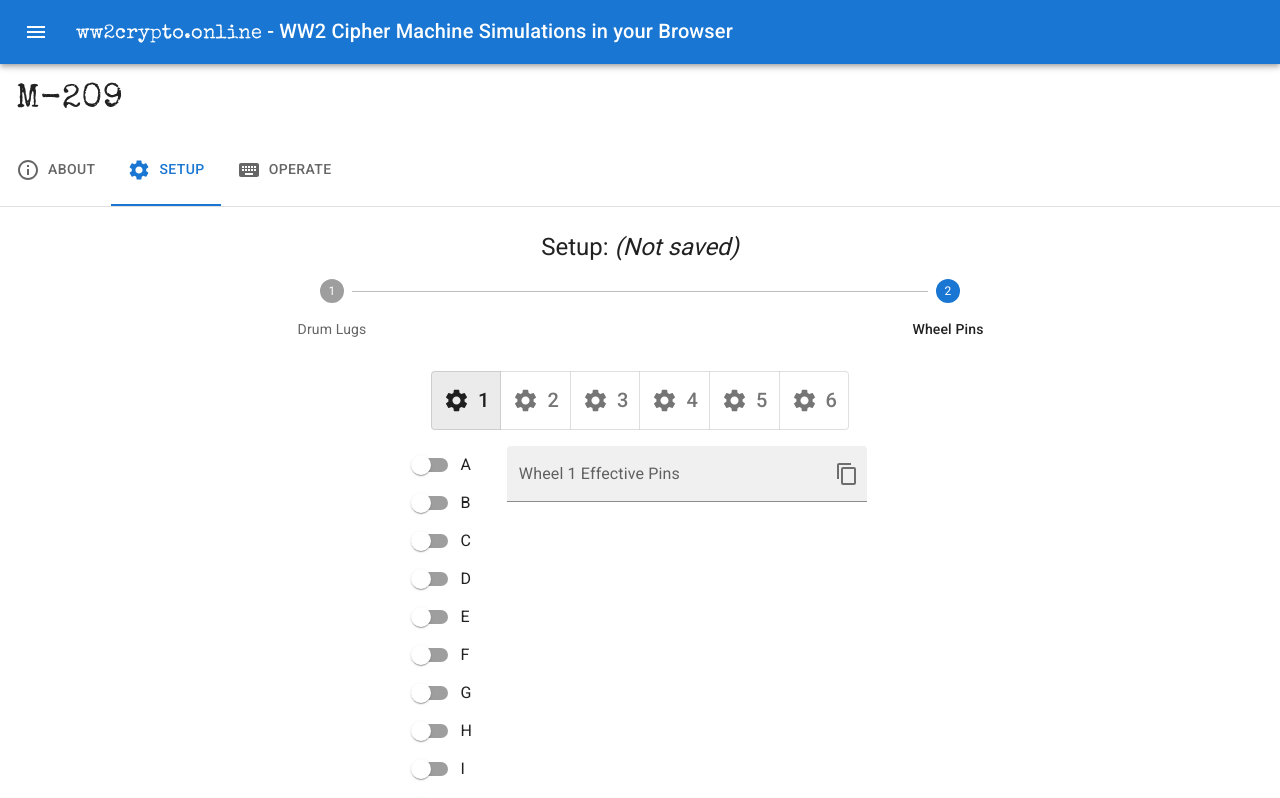
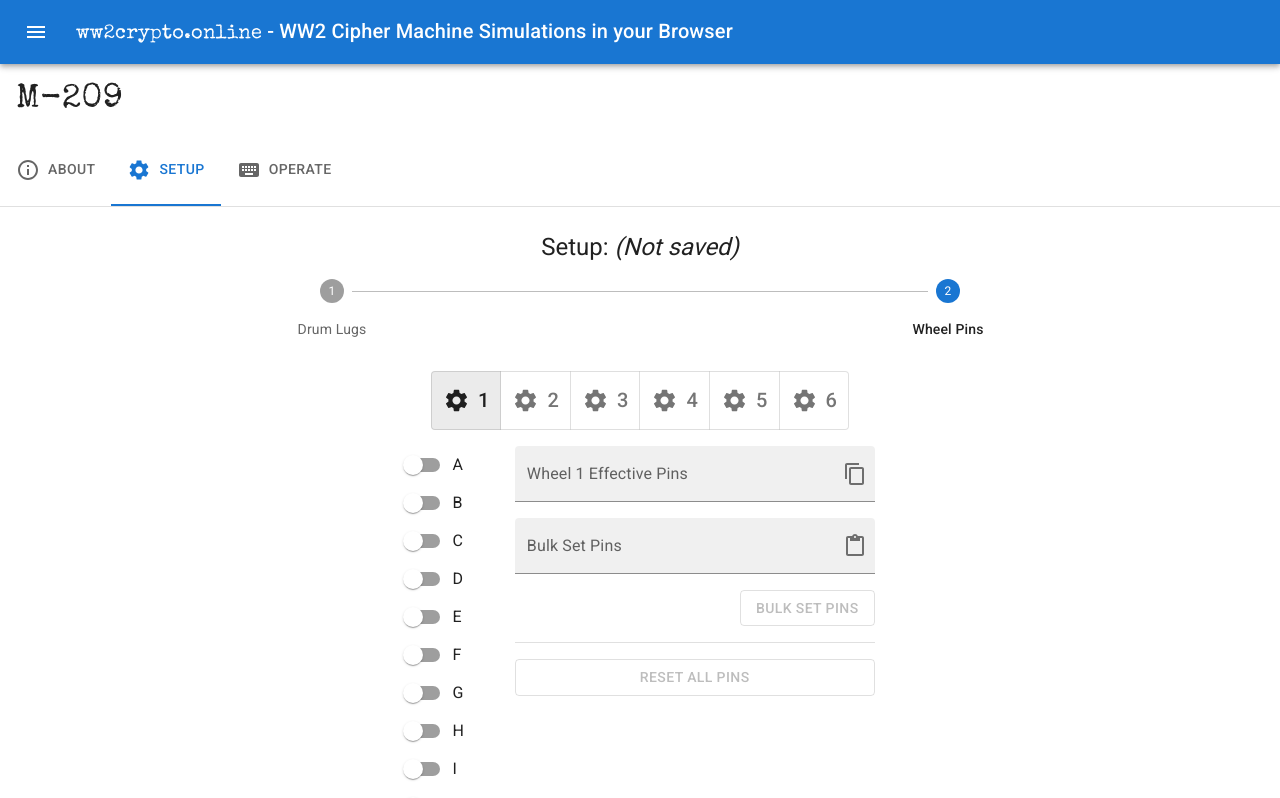
Before and after one commit to gremmie/ww2crypto, a React (Vite) app: page /m209/setup/wheels in a window 1280 px wide. Shown: the top 798 px of the page. Built offline with nearby package versions, Linux system fonts and the light colour scheme.

Commit message:
Add bulk setting of wheel pins.

```diff
--- /dev/null
+++ b/src/features/m209/components/setup/bulkSetWheelPins.tsx
@@ -0,0 +1,84 @@
+import CheckIcon from "@mui/icons-material/Check";
+import ContentPasteIcon from "@mui/icons-material/ContentPaste";
+import Button from "@mui/material/Button";
+import FilledInput from "@mui/material/FilledInput";
+import FormControl from "@mui/material/FormControl";
+import IconButton from "@mui/material/IconButton";
+import InputAdornment from "@mui/material/InputAdornment";
+import InputLabel from "@mui/material/InputLabel";
+import Tooltip from "@mui/material/Tooltip";
+import React, { useState } from "react";
+import { useAppDispatch, useAppSelector } from "../../../../app/hooks.ts";
+import {
+  selectedWheelPinsChanged,
+  selectSelectedWheel,
+} from "../../m209Slice.ts";
+import { isValidWheelPins } from "../../utils.ts";
+
+export const BulkSetWheelPins = () => {
+  const dispatch = useAppDispatch();
+  const selectedWheel = useAppSelector(selectSelectedWheel);
+  const [hasPasted, setHasPasted] = useState(false);
+  const pasteTooltip = hasPasted ? "Pasted!" : "Paste from clipboard";
+  const [pinText, setPinText] = useState("");
+
+  const handlePinTextChange = (e: React.ChangeEvent<HTMLInputElement>) => {
+    setPinText(e.target.value);
+  };
+
+  const handlePaste = async () => {
+    const pastedText = await navigator.clipboard.readText();
+    setPinText(pastedText);
+    setHasPasted(true);
+    setTimeout(() => setHasPasted(false), 1500);
+  };
+
+  const handleBulkSet = () => {
+    dispatch(selectedWheelPinsChanged(pinText));
+    setPinText("");
+  };
+
+  const isBulkSetDisabled =
+    pinText.trim() === "" || !isValidWheelPins(selectedWheel, pinText);
+
+  return (
+    <>
+      <FormControl fullWidth variant="filled">
+        <InputLabel htmlFor="set-pins-input">Bulk Set Pins</InputLabel>
+        <FilledInput
+          id="set-pins-input"
+          type="text"
+          value={pinText}
+          onChange={handlePinTextChange}
+          endAdornment={
+            <InputAdornment position="end">
+              <IconButton
+                aria-label="paste from clipboard"
+                edge="end"
+                onClick={handlePaste}
+              >
+                <Tooltip title={pasteTooltip}>
+                  {hasPasted ? (
+                    <CheckIcon
+                      sx={{ color: (theme) => theme.palette.success.main }}
+                    />
+                  ) : (
+                    <ContentPasteIcon />
+                  )}
+                </Tooltip>
+              </IconButton>
+            </InputAdornment>
+          }
+        />
+      </FormControl>
+      <Button
+        variant="outlined"
+        sx={{ alignSelf: "self-end" }}
+        disabled={isBulkSetDisabled}
+        onClick={handleBulkSet}
+      >
+        Bulk Set Pins
+      </Button>
+    </>
+  );
+};
--- /dev/null
+++ b/src/features/m209/components/setup/resetAllPinsButton.tsx
@@ -0,0 +1,22 @@
+import Button from "@mui/material/Button";
+import { useAppDispatch, useAppSelector } from "../../../../app/hooks.ts";
+import {
+  selectedWheelPinsChanged,
+  selectSelectedWheelState,
+} from "../../m209Slice.ts";
+
+export const ResetAllPinsButton = () => {
+  const dispatch = useAppDispatch();
+  const effectivePins = useAppSelector(selectSelectedWheelState);
+  const isDisabled = effectivePins === "";
+
+  const handleClick = () => {
+    dispatch(selectedWheelPinsChanged(""));
+  };
+
+  return (
+    <Button variant="outlined" disabled={isDisabled} onClick={handleClick}>
+      Reset all pins
+    </Button>
+  );
+};
--- a/src/features/m209/components/setup/wheelPins.tsx
+++ b/src/features/m209/components/setup/wheelPins.tsx
@@ -5,14 +5,14 @@ import { useAppDispatch, useAppSelector } from "../../../../app/hooks.ts";
 import {
   selectedWheelPinsChanged,
   selectSelectedWheel,
-  selectWheelState,
+  selectSelectedWheelState,
 } from "../../m209Slice.ts";
 import { KEY_WHEEL_DATA } from "../../machine/wheelData.ts";
 
 export const WheelPins = () => {
   const dispatch = useAppDispatch();
   const selectedWheel = useAppSelector(selectSelectedWheel);
-  const pinSettings = useAppSelector((s) => selectWheelState(s, selectedWheel));
+  const pinSettings = useAppSelector(selectSelectedWheelState);
   const pinSet = new Set(pinSettings);
   const wheelData = KEY_WHEEL_DATA[selectedWheel];
   if (!wheelData) return null;
--- a/src/features/m209/components/setup/wheelSetup.tsx
+++ b/src/features/m209/components/setup/wheelSetup.tsx
@@ -1,5 +1,8 @@
+import Divider from "@mui/material/Divider";
 import Stack from "@mui/material/Stack";
 import type { ReactElement } from "react";
+import { BulkSetWheelPins } from "./bulkSetWheelPins.tsx";
+import { ResetAllPinsButton } from "./resetAllPinsButton.tsx";
 import { WheelPins } from "./wheelPins.tsx";
 import { WheelSelect } from "./wheelSelect.tsx";
 import { WheelStatus } from "./wheelStatus.tsx";
@@ -8,9 +11,14 @@ export const WheelSetup = (): ReactElement => {
   return (
     <Stack direction="column" spacing={2} sx={{ alignItems: "center" }}>
       <WheelSelect />
-      <Stack direction="row" spacing={2}>
+      <Stack direction="row" spacing={4}>
         <WheelPins />
-        <WheelStatus />
+        <Stack direction="column" spacing={2}>
+          <WheelStatus />
+          <BulkSetWheelPins />
+          <Divider />
+          <ResetAllPinsButton />
+        </Stack>
       </Stack>
     </Stack>
   );
--- a/src/features/m209/components/setup/wheelStatus.tsx
+++ b/src/features/m209/components/setup/wheelStatus.tsx
@@ -8,11 +8,14 @@ import InputLabel from "@mui/material/InputLabel";
 import Tooltip from "@mui/material/Tooltip";
 import React from "react";
 import { useAppSelector } from "../../../../app/hooks.ts";
-import { selectSelectedWheel, selectWheelState } from "../../m209Slice.ts";
+import {
+  selectSelectedWheel,
+  selectSelectedWheelState,
+} from "../../m209Slice.ts";
 
 export const WheelStatus = () => {
   const selectedWheel = useAppSelector(selectSelectedWheel);
-  const wheelState = useAppSelector((s) => selectWheelState(s, selectedWheel));
+  const wheelState = useAppSelector(selectSelectedWheelState);
   const [hasCopied, setHasCopied] = React.useState(false);
   const copyTooltip = hasCopied ? "Copied!" : "Copy to clipboard";
 
--- a/src/features/m209/m209Slice.ts
+++ b/src/features/m209/m209Slice.ts
@@ -54,7 +54,10 @@ export const m209Slice = createSlice({
       }
     },
     selectedWheelPinsChanged: (state, action: PayloadAction<string>) => {
-      state.wheelState[state.selectedWheel] = action.payload;
+      const deduplicatedPins = new Set(action.payload.toUpperCase());
+      state.wheelState[state.selectedWheel] = Array.from(deduplicatedPins)
+        .toSorted()
+        .join("");
     },
   },
 });
@@ -92,6 +95,16 @@ export const selectWheelState = (state: RootState, wheelId: number): string => {
   return state.m209.wheelState[wheelId];
 };
 
+export const selectSelectedWheelState = (state: RootState): string => {
+  const wheelState = state.m209.wheelState[state.m209.selectedWheel];
+  if (wheelState === undefined) {
+    throw new Error(
+      `Programming error: no wheel state for selected wheelId ${state.m209.selectedWheel}`,
+    );
+  }
+  return wheelState;
+};
+
 export const selectSelectedWheel = (state: RootState) => {
   return state.m209.selectedWheel;
 };
--- a/src/features/m209/utils.ts
+++ b/src/features/m209/utils.ts
@@ -1,3 +1,5 @@
+import { KEY_WHEEL_DATA } from "./machine/wheelData.ts";
+
 const lugStrRegex = /^(\d-\d(\*\d\d?)?)(\s+\d-\d(\*\d\d?)?){0,26}$/;
 const repeatRegex = /^\d-\d\*(\d\d?)$/;
 
@@ -70,7 +72,9 @@ export const drumLugStateToStr = (state: [number, number][]): string => {
     .join(" ");
 };
 
-export const sortDrumState = (state: [number, number][]): [number, number][] => {
+export const sortDrumState = (
+  state: [number, number][],
+): [number, number][] => {
   return state.toSorted((a, b) => {
     // If both left & right are the same.
     if (a[0] === b[0] && a[1] === b[1]) return 0;
@@ -88,3 +92,14 @@ export const sortDrumState = (state: [number, number][]): [number, number][] =>
     return a[1] - b[1];
   });
 };
+
+export const isValidWheelPins = (wheelNumber: number, pins: string) => {
+  const wheelData = KEY_WHEEL_DATA[wheelNumber];
+  if (!wheelData) return false;
+
+  const pinSet = new Set(wheelData.letters);
+  for (const pin of pins.toUpperCase()) {
+    if (!pinSet.has(pin)) return false;
+  }
+  return true;
+};
```
Also changed, not shown: 1 other file (tests, documents, lock files or other folders).
